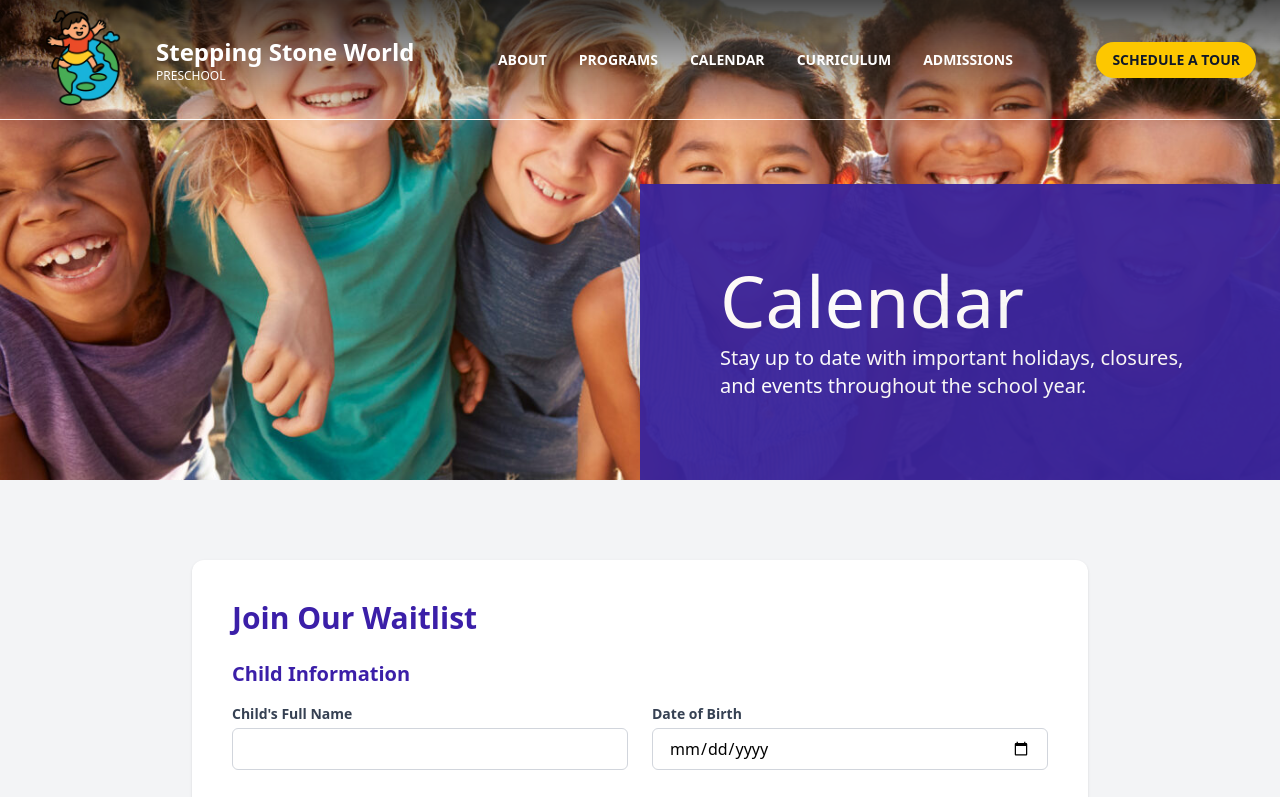
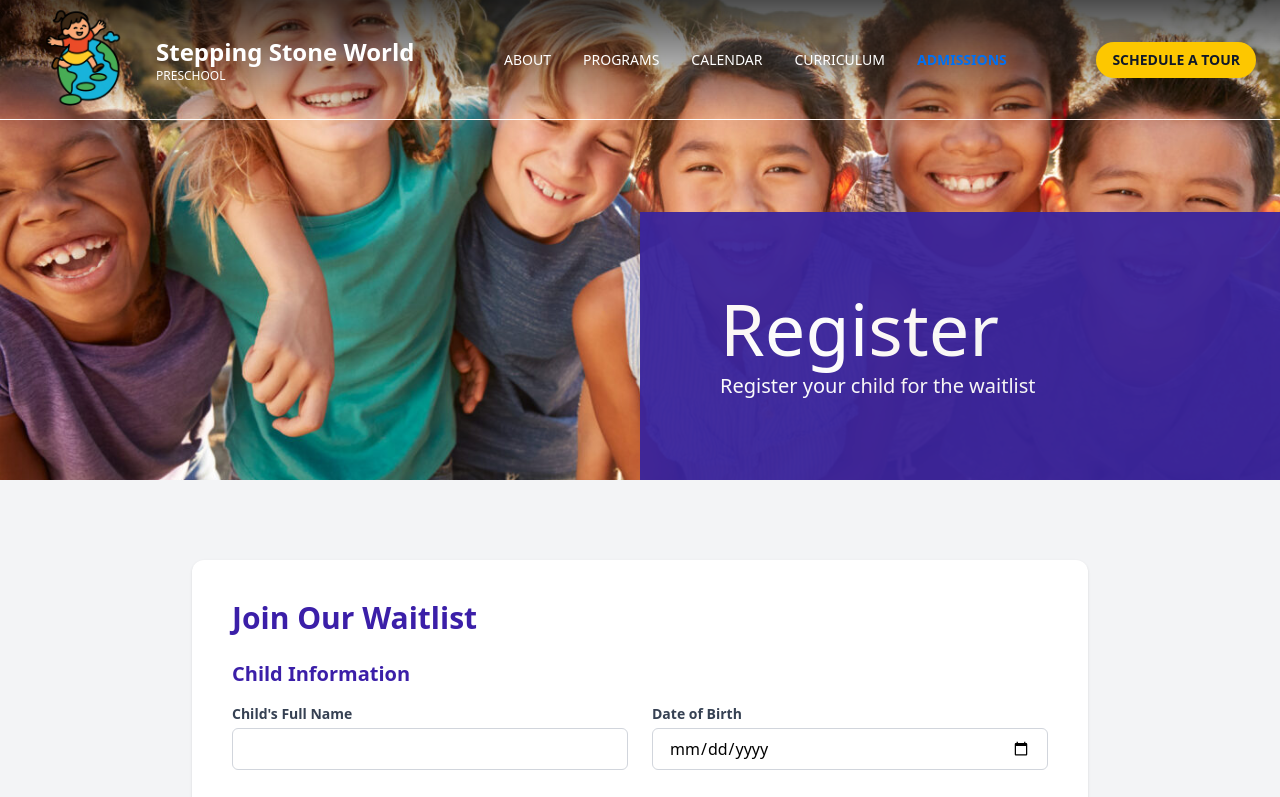
Before and after one commit to Anishb00/PreschoolReactSite, a Next.js app: page /Register in a window 1280 px wide. Shown: the top 797 px of the page. Built offline with nearby package versions, Linux system fonts and the light colour scheme.

Commit message:
updated register page and navbar

```diff
--- a/src/app/(site)/Register/page.tsx
+++ b/src/app/(site)/Register/page.tsx
@@ -19,6 +19,9 @@ export default function WaitlistForm() {
     doctorPhone: "", // <-- added
   });
 
+  var pageName = "Register";
+  var pageDescription = "Register your child for the waitlist";
+
   const handleChange = (e) => {
     const { name, value } = e.target;
     setFormData((prev) => ({ ...prev, [name]: value }));
@@ -34,8 +37,8 @@ export default function WaitlistForm() {
     <>
       <Banner
         imagename="/herobg.jpeg"
-        title="Calendar"
-        subtitle="Stay up to date with important holidays, closures, and events throughout the school year."
+        title={pageName}
+        subtitle={pageDescription}
       />
 
       <section className="bg-gray-100 px-6 py-20 md:px-20">
--- a/src/app/(site)/components/Nav.tsx
+++ b/src/app/(site)/components/Nav.tsx
@@ -1,18 +1,36 @@
 // components/Navbar.jsx
 "use client";
+// React
+import { useEffect, useState } from "react";
+
+// Next.js
 import Image from "next/image";
 import Link from "next/link";
-import { useEffect, useState } from "react";
+import { usePathname } from "next/navigation";
+
+
+// Custom Components
 import styles from "@/app/(site)/rootlayout.module.css";
 
 export default function Navbar() {
   const [active, setActive] = useState(false);
+
+  var pathname = usePathname();
+  console.log(pathname);
 
   function userhasScrolled() {
     if (window.scrollY == 0) {
       setActive(false);
     } else {
       setActive(true);
+    }
+  }
+
+  function styleActive(href){
+    return {
+      fontWeight: pathname === `/${href}` ? 'bold' : 'normal',
+      color: pathname === `/${href}` ? '#0070f3' : 'inherit', // adjust highlight color
+      textDecoration: 'none'
     }
   }
 
@@ -45,11 +63,11 @@ export default function Navbar() {
 
         {/* Nav links */}
         <nav className="hidden space-x-8 text-sm font-semibold uppercase md:flex">
-          <Link href="AboutUs">About</Link>
-          <Link href="Programs">Programs</Link>
-          <Link href="Calendar">Calendar</Link>
-          <Link href="Curriculum">Curriculum</Link>
-          <Link href="Register">Admissions</Link>
+          <Link href="AboutUs" style={styleActive('AboutUs')}>About</Link>
+          <Link href="Programs" style={styleActive('Programs')}>Programs</Link>
+          <Link href="Calendar" style={styleActive('Calendar')}>Calendar</Link>
+          <Link href="Curriculum" style={styleActive('Curriculum')}>Curriculum</Link>
+          <Link href="Register" style={styleActive('Register')}>Admissions</Link>
         </nav>
 
         {/* "Schedule a Tour" button */}
```
